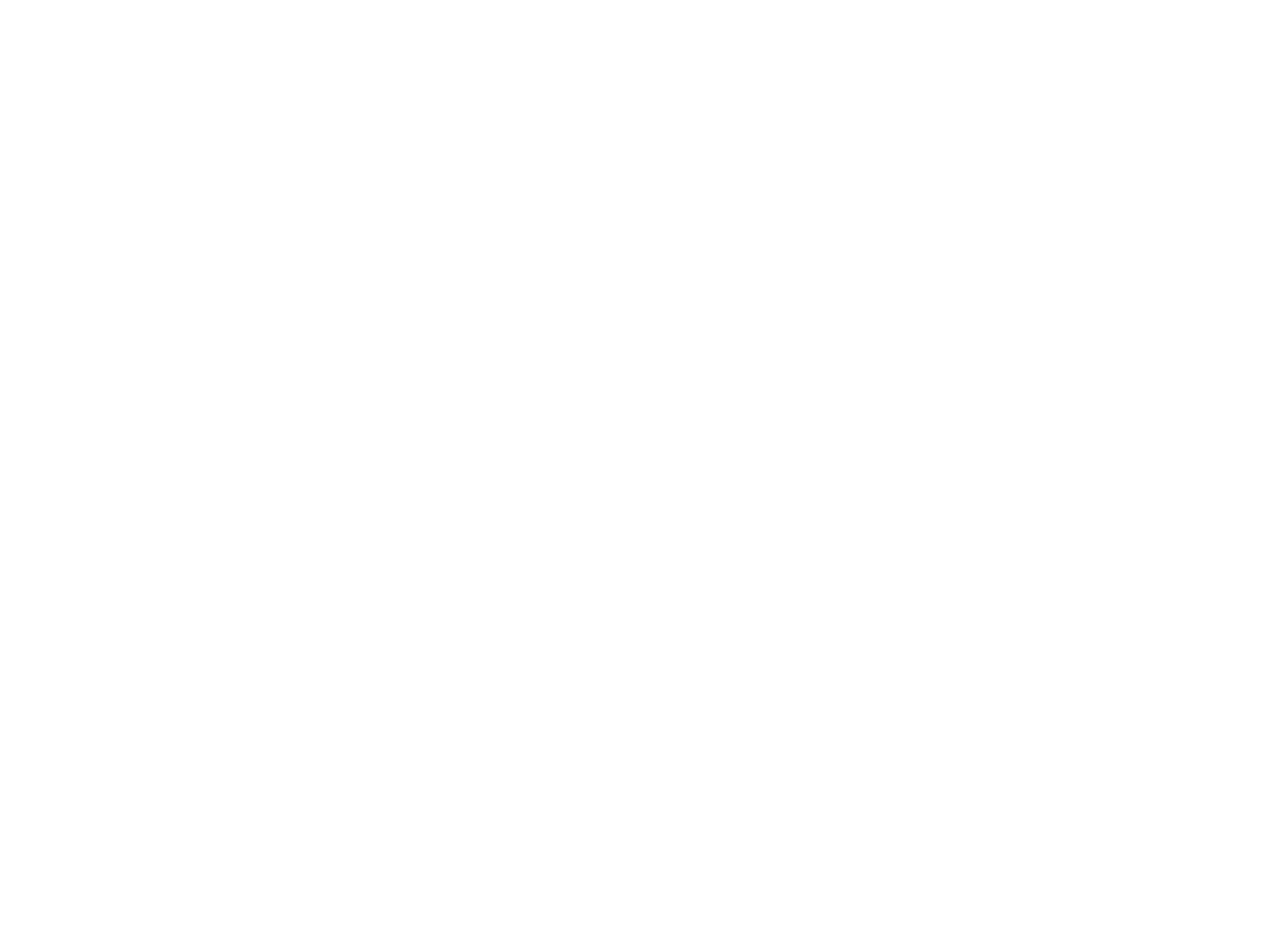
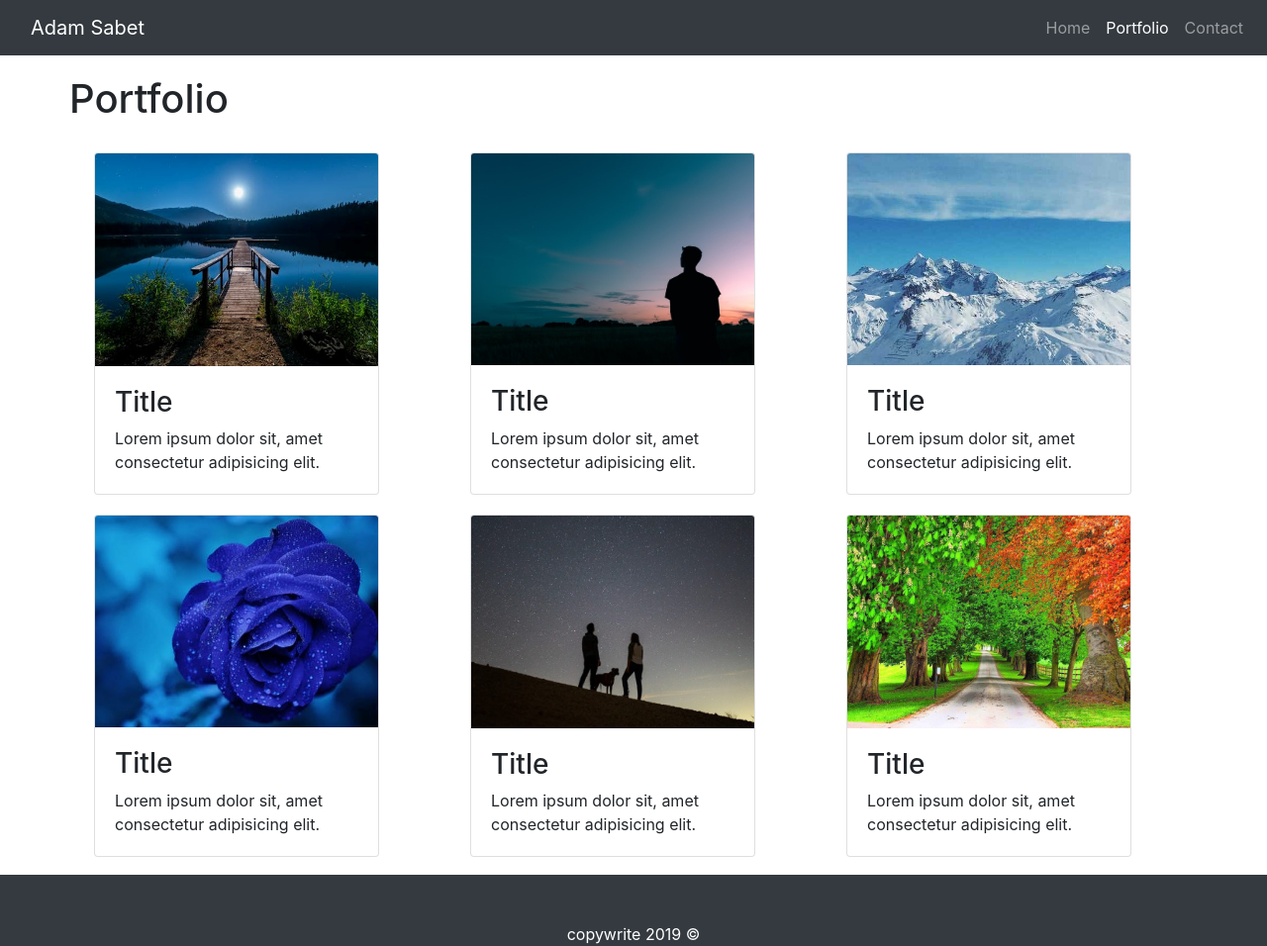
Before and after one commit to ajrsabet/Adam_Sabet_Portfolio, a plain HTML site: page portfolio.html in a window 1280 px wide. Shown: the whole page at 99% size. Before the commit the page ends 800 px from the top, so only its background shows below. Drawn offline with nearby package versions, Linux system fonts and the light colour scheme.

Commit message:
completed layout of contact.html and portfolio.html

```diff
--- a/assets/styles.css
+++ b/assets/styles.css
@@ -15,13 +15,14 @@ footer {
 
 }
 
-.container {
-  min-height: 61vh;
-  background-color: #ffffff;
-  border: 3px solid #dddddd;
-
+.card {
+  margin: 10px;
 }
 
+h1 {
+  margin: 20px 0;
+  padding: 20 0;
+}
 
 /* header {
     width: 960px;
--- a/contact.html
+++ b/contact.html
@@ -0,0 +1,86 @@
+<!DOCTYPE html>
+<html lang="en">
+
+<head>
+    <meta charset="UTF-8">
+    <meta name="viewport" content="width=device-width, initial-scale=1.0">
+    <meta http-equiv="X-UA-Compatible" content="ie=edge">
+    <link rel="stylesheet" href="https://stackpath.bootstrapcdn.com/bootstrap/4.3.1/css/bootstrap.min.css"
+        integrity="sha384-ggOyR0iXCbMQv3Xipma34MD+dH/1fQ784/j6cY/iJTQUOhcWr7x9JvoRxT2MZw1T" crossorigin="anonymous">
+    <link rel="stylesheet" href="assets/styles.css">
+    <title>Adam Rishel Portfolio</title>
+</head>
+
+<body>
+
+    <header>
+        <nav class="navbar navbar-expand-lg navbar-dark bg-dark">
+
+            <a class="navbar-brand my_name col-md-6" href="index.html">Adam Sabet</a>
+            <button class="navbar-toggler column-md-6" type="button" data-toggle="collapse" data-target="#navbarNav"
+                aria-controls="navbarNav" aria-expanded="false" aria-label="Toggle navigation">
+                <span class="navbar-toggler-icon"></span>
+            </button>
+            <div class="collapse navbar-collapse" id="navbarNav">
+                <ul class="nav navbar-nav ml-auto">
+                    <li class="nav-item">
+                        <a class="nav-link" href="index.html">Home <span class="sr-only">(current)</span></a>
+                    </li>
+                    <li class="nav-item">
+                        <a class="nav-link" href="portfolio.html">Portfolio</a>
+                    </li>
+                    <li class="nav-item active">
+                        <a class="nav-link" href="contact.html">Contact</a>
+                    </li>
+                </ul>
+            </div>
+        </nav>
+    </header>
+
+
+    <div class=container style="min-height: 83vh;">
+
+        <div class="row">
+            <h1>
+                Contact
+            </h1>
+            <hr>
+        </div>
+
+        <div>
+            <form action="mailto:arishel@gmail.com" method="POST" enctype=”multipart/form-data” name=”EmailTestForm”>
+                <div class="form-group">
+                    <label for="Name_input">Name</label>
+                    <input type="name" class="form-control" id="Name_input" placeholder="Chuck Norris">
+                </div>
+                <div class="form-group">
+                    <label for="Email_input">Email address</label>
+                    <input type="email" class="form-control" id="Email_input" placeholder="name@example.com">
+                </div>
+                <div class="form-group">
+                    <label for="exampleFormControlTextarea1">Message</label>
+                    <textarea class="form-control" id="exampleFormControlTextarea1" rows="5"></textarea>
+                </div>
+
+                <button type="submit" class="btn btn-primary">Submit</button>
+            </form>
+        </div>
+
+    </div>
+    <footer class="navbar-dark bg-dark">
+        copywrite 2019 &copy
+    </footer>
+
+    <script src="https://code.jquery.com/jquery-3.3.1.slim.min.js"
+        integrity="sha384-q8i/X+965DzO0rT7abK41JStQIAqVgRVzpbzo5smXKp4YfRvH+8abtTE1Pi6jizo" crossorigin="anonymous">
+    </script>
+    <script src="https://cdnjs.cloudflare.com/ajax/libs/popper.js/1.14.7/umd/popper.min.js"
+        integrity="sha384-UO2eT0CpHqdSJQ6hJty5KVphtPhzWj9WO1clHTMGa3JDZwrnQq4sF86dIHNDz0W1" crossorigin="anonymous">
+    </script>
+    <script src="https://stackpath.bootstrapcdn.com/bootstrap/4.3.1/js/bootstrap.min.js"
+        integrity="sha384-JjSmVgyd0p3pXB1rRibZUAYoIIy6OrQ6VrjIEaFf/nJGzIxFDsf4x0xIM+B07jRM" crossorigin="anonymous">
+    </script>
+
+</body>
+
+</html>
--- a/portfolio.html
+++ b/portfolio.html
@@ -0,0 +1,133 @@
+<!DOCTYPE html>
+<html lang="en">
+
+<head>
+    <meta charset="UTF-8">
+    <meta name="viewport" content="width=device-width, initial-scale=1.0">
+    <meta http-equiv="X-UA-Compatible" content="ie=edge">
+    <link rel="stylesheet" href="https://stackpath.bootstrapcdn.com/bootstrap/4.3.1/css/bootstrap.min.css"
+        integrity="sha384-ggOyR0iXCbMQv3Xipma34MD+dH/1fQ784/j6cY/iJTQUOhcWr7x9JvoRxT2MZw1T" crossorigin="anonymous">
+    <link rel="stylesheet" href="assets/styles.css">
+    <title>Adam Rishel Portfolio</title>
+</head>
+
+<body>
+
+    <header>
+        <nav class="navbar navbar-expand-lg navbar-dark bg-dark">
+
+            <a class="navbar-brand my_name col-md-6" href="index.html">Adam Sabet</a>
+            <button class="navbar-toggler column-md-6" type="button" data-toggle="collapse" data-target="#navbarNav"
+                aria-controls="navbarNav" aria-expanded="false" aria-label="Toggle navigation">
+                <span class="navbar-toggler-icon"></span>
+            </button>
+            <div class="collapse navbar-collapse" id="navbarNav">
+                <ul class="nav navbar-nav ml-auto">
+                    <li class="nav-item">
+                        <a class="nav-link" href="index.html">Home <span class="sr-only">(current)</span></a>
+                    </li>
+                    <li class="nav-item active">
+                        <a class="nav-link" href="portfolio.html">Portfolio</a>
+                    </li>
+                    <li class="nav-item">
+                        <a class="nav-link" href="contact.html">Contact</a>
+                    </li>
+                </ul>
+            </div>
+        </nav>
+    </header>
+
+
+    <div class=container style="min-height: 83vh;">
+        <div class="row" >
+            <h1>
+                Portfolio
+            </h1>
+            <hr>
+        </div>
+
+
+        <div class="row">
+            <div class="col-md-4">
+
+                <div class="card" style="width: 18rem;">
+                    <img src="assets/images/Dock.jpeg" class="card-img-top" alt="...">
+                    <div class="card-body">
+                        <h3>Title</h3>
+                        <p class="card-text">Lorem ipsum dolor sit, amet consectetur adipisicing elit. </p>
+                    </div>
+                </div>
+            </div>
+
+            <div class="col-md-4">
+                <div class="card" style="width: 18rem;">
+                    <img src="assets/images/Dusk.jpg" class="card-img-top" alt="...">
+                    <div class="card-body">
+                        <h3>Title</h3>
+                        <p class="card-text">Lorem ipsum dolor sit, amet consectetur adipisicing elit. </p>
+                    </div>
+                </div>
+            </div>
+            <div class="col-md-4">
+                <div class="card" style="width: 18rem;">
+                    <img src="assets/images/Mountain.jpg" class="card-img-top" alt="...">
+                    <div class="card-body">
+                        <h3>Title</h3>
+                        <p class="card-text">Lorem ipsum dolor sit, amet consectetur adipisicing elit. </p>
+                    </div>
+                </div>
+            </div>
+        </div>
+
+
+        <div class="row">
+            <div class="col-md-4">
+                <div class="card" style="width: 18rem;">
+                    <img src="assets/images/Rose.jpeg" class="card-img-top" alt="...">
+                    <div class="card-body">
+                        <h3>Title</h3>
+                        <p class="card-text">Lorem ipsum dolor sit, amet consectetur adipisicing elit. </p>
+                    </div>
+                </div>
+            </div>
+            <div class="col-md-4">
+                <div class="card" style="width: 18rem;">
+                    <img src="assets/images/stars.jpg" class="card-img-top" alt="...">
+                    <div class="card-body">
+                        <h3>Title</h3>
+                        <p class="card-text">Lorem ipsum dolor sit, amet consectetur adipisicing elit. </p>
+                    </div>
+                </div>
+            </div>
+            <div class="col-md-4">
+                <div class="card" style="width: 18rem;">
+                    <img src="assets/images/trees.jpg" class="card-img-top" alt="...">
+                    <div class="card-body">
+                        <h3>Title</h3>
+                        <p class="card-text">Lorem ipsum dolor sit, amet consectetur adipisicing elit. </p>
+                    </div>
+                </div>
+            </div>
+
+        </div>
+    </div>
+
+
+
+
+    <footer class="navbar-dark bg-dark">
+        copywrite 2019 &copy
+    </footer>
+
+    <script src="https://code.jquery.com/jquery-3.3.1.slim.min.js"
+        integrity="sha384-q8i/X+965DzO0rT7abK41JStQIAqVgRVzpbzo5smXKp4YfRvH+8abtTE1Pi6jizo" crossorigin="anonymous">
+    </script>
+    <script src="https://cdnjs.cloudflare.com/ajax/libs/popper.js/1.14.7/umd/popper.min.js"
+        integrity="sha384-UO2eT0CpHqdSJQ6hJty5KVphtPhzWj9WO1clHTMGa3JDZwrnQq4sF86dIHNDz0W1" crossorigin="anonymous">
+    </script>
+    <script src="https://stackpath.bootstrapcdn.com/bootstrap/4.3.1/js/bootstrap.min.js"
+        integrity="sha384-JjSmVgyd0p3pXB1rRibZUAYoIIy6OrQ6VrjIEaFf/nJGzIxFDsf4x0xIM+B07jRM" crossorigin="anonymous">
+    </script>
+</body>
+
+</html>
```
Also changed, not shown: index.html (+5 -5 lines).
